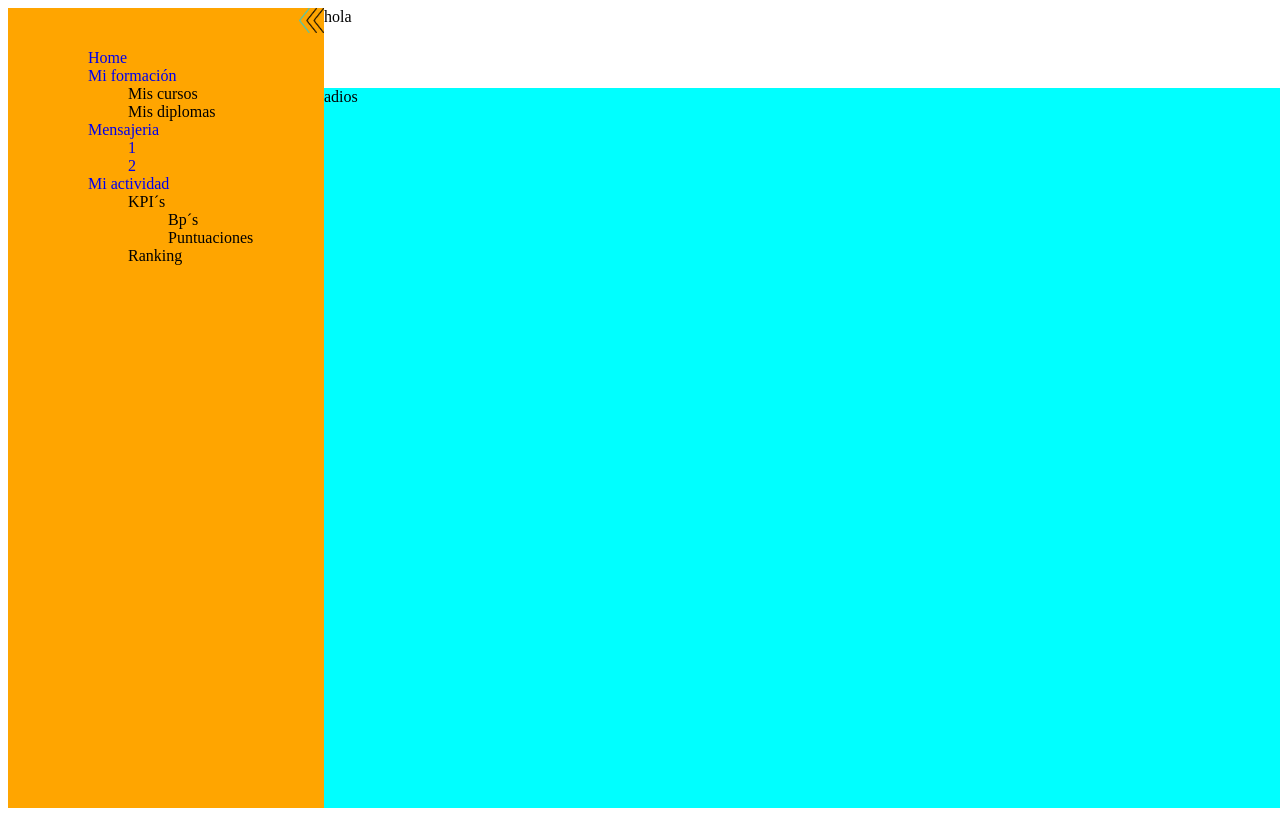
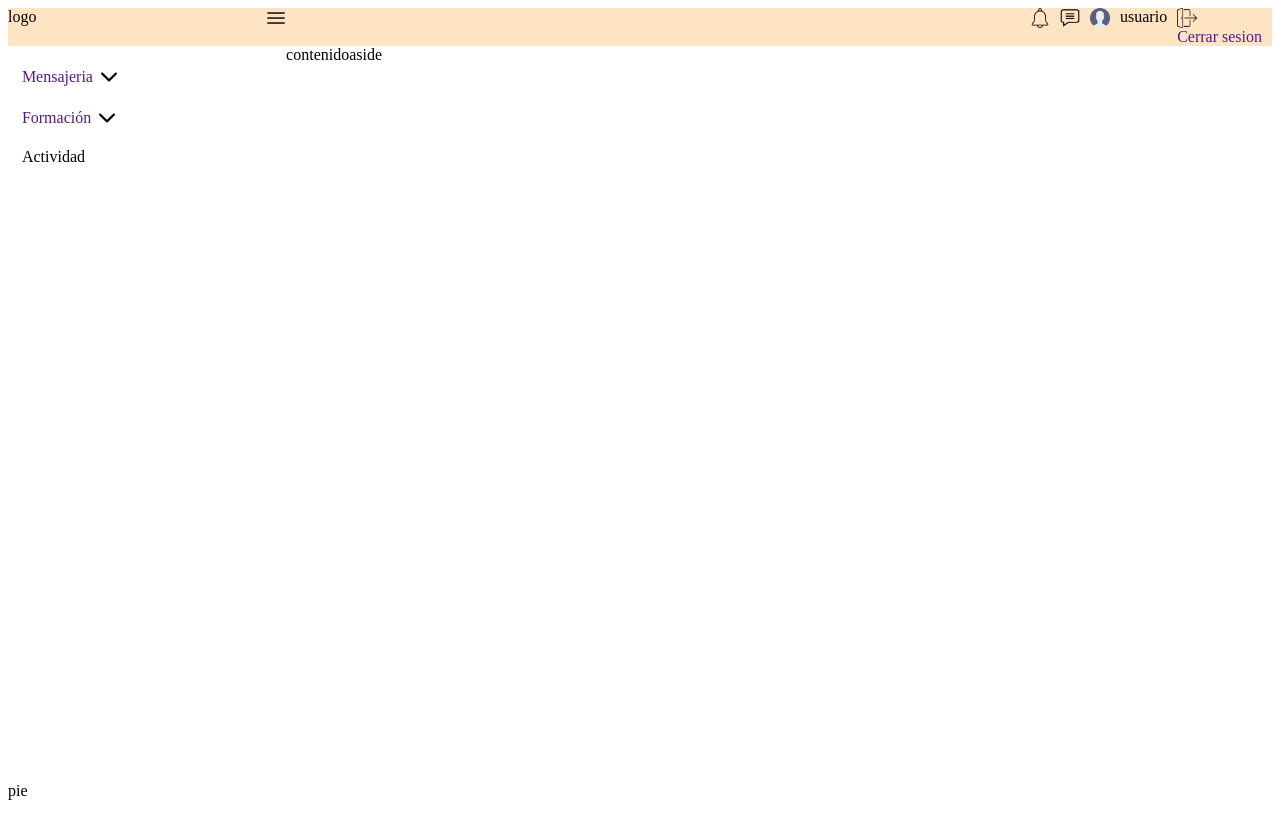
Before and after one commit to FenteMontoto/django_app_bi_-_lms, a Django app: page /home in a window 1280 px wide; the page is wider, and only the part inside the window is pictured. Run offline with Django 4.2, Linux system fonts and the light colour scheme.

Commit message:
cambio de estructura layout

```diff
--- a/app_bi_lms/gestion_usuarios/static/gestion_usuarios/css/estilos.css
+++ b/app_bi_lms/gestion_usuarios/static/gestion_usuarios/css/estilos.css
@@ -1,56 +1,96 @@
     body {
+        display: flex;
+        flex-direction: column;
+    }
+
+    #inicial {
+        display: flex;
+        justify-content: space-between;
+        width: 22%;
+    }
+
+    #header {
+        display: flex;
+        flex-direction: row;
+        height: 12%;
+        justify-content: space-between;
+        background-color: bisque;
+    }
+
+    #footer {
+        position: absolute;
+        bottom: 0;
+    }
+
+    #show_menu>img {
+        width: 20px;
+    }
+
+    #contenido {
+        margin: 0;
         display: flex;
         flex-direction: row;
     }
-    /* Barra izquierda */
 
-    #sidebar {
-        background-color: orange;
-        width: 25%;
-        height: 100vh;
-    }
-    /* Barra derecha */
-
-    #main {
-        background-color: yellow;
-        width: 75%;
-        height: 100vh;
-    }
-    /* Bloque superior */
-
-    #superior {
-        background-color: white;
-        width: 100vw;
-        height: 10vh;
-    }
-    /* Bloque de contenido */
-
-    #contenedor {
-        background-color: aqua;
-        width: 100vw;
-        height: 90vh;
+    #nav {
+        margin: 0;
+        width: 22%;
     }
 
-    #flecha_derecha {
-        width: 25px;
-        height: auto;
-        visibility: hidden;
+    #menu {
+        margin: 0;
+        list-style: none;
+        padding: 0;
+        margin-left: 5%;
     }
 
-    #flecha_izquierda {
-        width: 25px;
-        height: auto;
+    #menu>li {
+        padding-top: 8%;
     }
 
-    #flechas {
-        display: flex;
-        justify-content: flex-end;
+    #menu>li>img {
+        text-align: center;
+        vertical-align: middle;
+        padding-left: 3%;
     }
 
-    #linkitos {
+    #menu>li>a {
+        text-align: center;
+        vertical-align: middle;
         text-decoration: none;
     }
 
-    #li_menu {
+    #menu>li>ul {
+        display: none;
+    }
+
+    #menu li:hover>ul {
+        display: block;
         list-style: none;
+        padding: 10px 15px;
     }
+
+    #user {
+        display: flex;
+        flex-direction: row;
+    }
+
+    #user>div>img {
+        width: 20px;
+        vertical-align: middle;
+    }
+
+    #user>div {
+        padding-right: 10px;
+        vertical-align: middle;
+        text-align: center;
+    }
+
+    #cerrar {
+        display: flex;
+        flex-direction: column;
+    }
+
+    #cerrar>a {
+        text-decoration: none;
+    }
--- a/app_bi_lms/gestion_usuarios/static/gestion_usuarios/js/funciones.js
+++ b/app_bi_lms/gestion_usuarios/static/gestion_usuarios/js/funciones.js
@@ -1,19 +1,7 @@
-let flecha_izq = document.getElementById("flecha_izquierda")
-let flecha_der = document.getElementById("flecha_derecha")
-let sidebar = document.getElementById("sidebar")
-let linkitos = document.getElementById("linkitos_ul")
-
-
-flecha_izq.addEventListener('click', () => {
-    flecha_izq.style.visibility = 'hidden'
-    flecha_der.style.visibility = 'visible'
-    sidebar.style.width = "10vh"
-    linkitos.style.display = "none"
+let show_menu = document.getElementById("show_menu")
+let nav = document.getElementById('nav')
+show_menu.addEventListener('click', () => {
+    if (nav.style.display == "none") {
+        nav.style.display = "block"
+    } else { nav.style.display = "none" }
 });
-
-flecha_der.addEventListener('click', () => {
-    flecha_der.style.visibility = 'hidden'
-    flecha_izq.style.visibility = 'visible'
-    sidebar.style.width = "25%"
-    linkitos.style.display = ""
-});
--- a/app_bi_lms/gestion_usuarios/templates/gestion_usuarios/base.html
+++ b/app_bi_lms/gestion_usuarios/templates/gestion_usuarios/base.html
@@ -19,58 +19,53 @@
 
 
 <body>
+    <div id="header">
+        <div id="inicial">
+            <div id="logo">logo</div>
+            <div id="show_menu">
+                <img src=" {% static 'gestion_usuarios/imagenes/menu.png' %} " alt=" " srcset=" "></div>
+        </div>
+        <div id="user">
+            <div id="avisos"><img src=" {% static 'gestion_usuarios/imagenes/campana.png' %} " alt=" " srcset=" "></div>
+            <div><img src=" {% static 'gestion_usuarios/imagenes/comentario.png' %} " alt=" " srcset=" "></div>
+            <div><img src=" {% static 'gestion_usuarios/imagenes/usuario.png' %} " alt=" " srcset=" "></div>
+            <div>usuario</div>
+            <div id="cerrar">
+                <img src=" {% static 'gestion_usuarios/imagenes/cerrar-sesion.png' %} " alt=" " srcset=" "><a href="">Cerrar sesion</a></div>
+        </div>
 
-    <div id="sidebar">
-        <div id="flechas">
-            <img id="flecha_derecha" src=" {% static 'gestion_usuarios/imagenes/avance-rapido.png' %} " alt="expandir menu ">
-            <img id="flecha_izquierda" src=" {% static 'gestion_usuarios/imagenes/retroceso-rapido.png' %} " alt="contraer menu ">
+
     </div>
-        <ul id="linkitos_ul">
+    <div id="contenido">
+        <div id="nav">
+            <ul id="menu">
+                <li id="mensajeria">
+                    <a href="">Mensajeria</a><img src=" {% static 'gestion_usuarios/imagenes/flecha-hacia-abajo-para-navegar.png' %} " alt=" " srcset=" ">
                     <ul>
-                <li id="li_menu">
-                    <a id="linkitos" href="{% url 'Home' %} ">Home</a></li>
-            </ul>
-            <ul>
-                <li id="li_menu">
-                    <a id="linkitos" href="{% url 'Formacion' %} ">Mi formación</a>
-                    <ul>
-                        <li id="li_menu">Mis cursos</li>
-                        <li id="li_menu">Mis diplomas</li>
-                    </ul>
+                        <li>Mensajeria 1</li>
+                        <li>Mensajeria 2</li>
+                        <li>Mensajeria 3</li>
 
-                </li>
-            </ul>
-            <ul>
-                <li id="li_menu">
-                    <a id="linkitos" href="{% url 'Mensajeria' %} ">Mensajeria
-                <ul>
-                    <li id="li_menu">1</li>
-                    <li id="li_menu">2</li>
-                </ul>
-
-            </li>
-        </ul>
-        <ul>
-            <li id="li_menu"><a id="linkitos" href="{% url 'Actividad' %} ">Mi actividad</a>
-                    <ul>
-                        <li id="li_menu">KPI´s
-                            <ul>
-                                <li id="li_menu">Bp´s</li>
-                                <li id="li_menu">Puntuaciones</li>
                     </ul>
                 </li>
-                        <li id="li_menu">Ranking</li>
+                <li id="mensajeria">
+                    <a href="">Formación</a><img src=" {% static 'gestion_usuarios/imagenes/flecha-hacia-abajo-para-navegar.png' %} " alt=" " srcset=" ">
+                    <ul>
+                        <li>Formación 1</li>
+                        <li>Formación 2</li>
+                        <li>Formación 3</li>
+
                     </ul>
-
                 </li>
-            </ul>
+                <li id="mensajeria">Actividad</li>
             </ul>
         </div>
         <div id="main">
-        <div id="superior">hola</div>
-        <div id="contenedor">adios {% block contenido %} {% endblock %}
+            contenido
         </div>
+        <div id="aside">aside</div>
     </div>
+    <div id="footer">pie</div>
     <script src="{% static 'gestion_usuarios/js/funciones.js' %} ">
     </script>
 </body>
```
Also changed, not shown: app_bi_lms/gestion_usuarios/static/gestion_usuarios/imagenes/campana.png (added), app_bi_lms/gestion_usuarios/static/gestion_usuarios/imagenes/cerrar-sesion.png (added), app_bi_lms/gestion_usuarios/static/gestion_usuarios/imagenes/comentario.png (added), app_bi_lms/gestion_usuarios/static/gestion_usuarios/imagenes/flecha-hacia-abajo-para-navegar.png (added), app_bi_lms/gestion_usuarios/static/gestion_usuarios/imagenes/menu.png (added), app_bi_lms/gestion_usuarios/static/gestion_usuarios/imagenes/usuario.png (added). Lines whose indentation alone changed are shown as unchanged.
